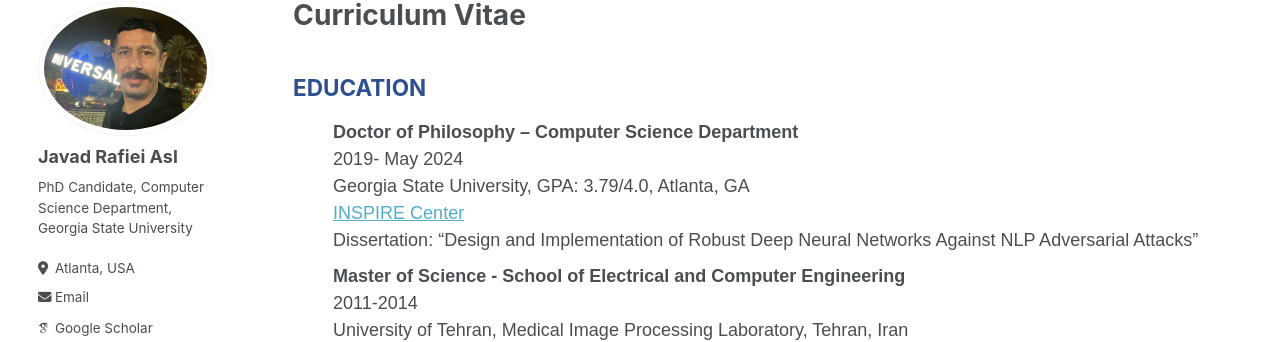
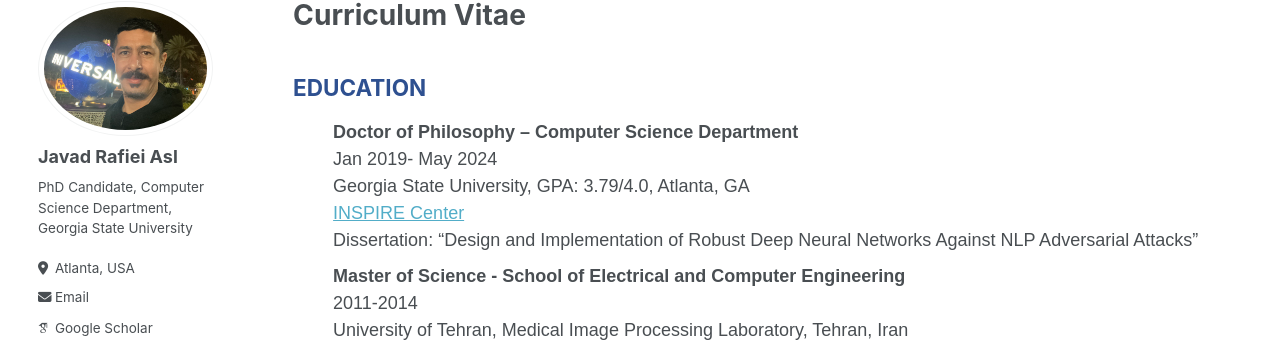
Before and after one commit to jasl1/jasl1.github.io, a Jekyll site: the page built from _pages/cv.md, in a window 1280 px wide and 900 px high. Shown: the part 137-479 px from the top of the window. Built offline with Jekyll 4.4.1, drawn with Linux system fonts in a browser that asks for light colours; some web fonts are replaced.

Commit message:
Update cv.md

```diff
--- a/_pages/cv.md
+++ b/_pages/cv.md
@@ -27,7 +27,7 @@ redirect_from:
     <div class="section">
         <h2>EDUCATION</h2>
         <ul>
-            <li><strong>Doctor of Philosophy – Computer Science Department</strong><br>2019- May 2024<br>Georgia State University, GPA: 3.79/4.0, Atlanta, GA<br><a href="https://inspire.gsu.edu/">INSPIRE Center</a><br>Dissertation: “Design and Implementation of Robust Deep Neural Networks Against NLP Adversarial Attacks”</li>
+            <li><strong>Doctor of Philosophy – Computer Science Department</strong><br>Jan 2019- May 2024<br>Georgia State University, GPA: 3.79/4.0, Atlanta, GA<br><a href="https://inspire.gsu.edu/">INSPIRE Center</a><br>Dissertation: “Design and Implementation of Robust Deep Neural Networks Against NLP Adversarial Attacks”</li>
             <li><strong>Master of Science - School of Electrical and Computer Engineering</strong><br>2011-2014<br>University of Tehran, Medical Image Processing Laboratory, Tehran, Iran<br>Thesis: “Implementation of 3D Visualization for Medical Image Display”</li>
         </ul>
     </div>
```
